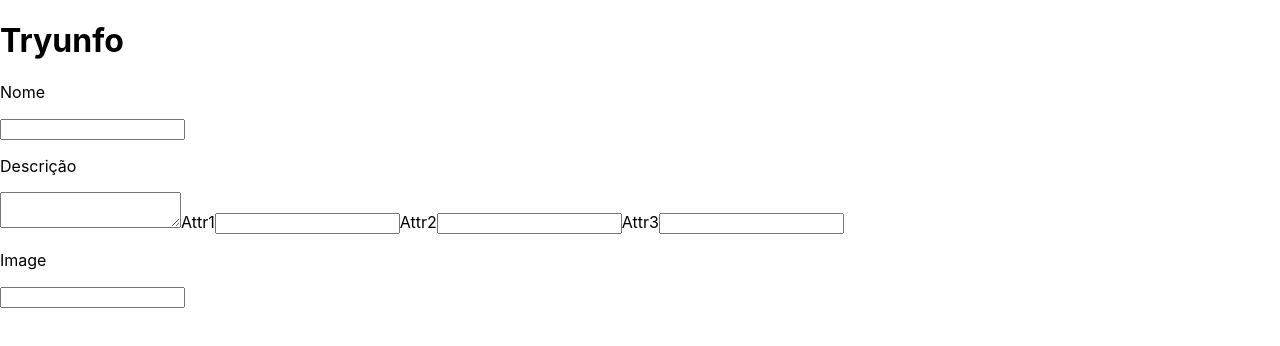
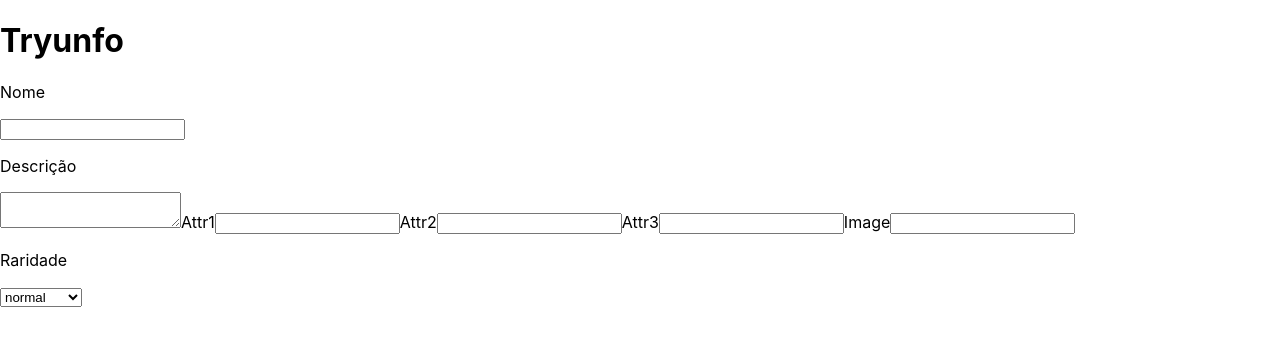
Before and after one commit to roberiodutra/tryunfo, a React (Create React App) app: page / in a window 1280 px wide. Shown: the top 346 px of the page. Built offline with nearby package versions, Linux system fonts and the light colour scheme.

Commit message:
feat: Cria o componente SelectInput

```diff
--- a/src/components/Form.js
+++ b/src/components/Form.js
@@ -3,6 +3,7 @@ import Input from './Input';
 import TextArea from './TextArea';
 import CardAttributes from './CardAttributes';
 import ImageInput from './ImageInput';
+import SelectInput from './SelectInput';
 
 class Form extends Component {
   render() {
@@ -12,6 +13,7 @@ class Form extends Component {
         <TextArea />
         <CardAttributes />
         <ImageInput />
+        <SelectInput />
       </form>
     );
   }
--- a/src/components/ImageInput.js
+++ b/src/components/ImageInput.js
@@ -6,7 +6,7 @@ class ImageInput extends Component {
     const { cardImage, onInputChange } = this.props;
     return (
       <label htmlFor="cardImage">
-        <p>Image</p>
+        Image
         <input
           value={ cardImage }
           onChange={ onInputChange }
--- /dev/null
+++ b/src/components/SelectInput.js
@@ -0,0 +1,30 @@
+import React, { Component } from 'react';
+import PropTypes from 'prop-types';
+
+class SelectInput extends Component {
+  render() {
+    const rarity = ['normal', 'raro', 'muito raro'];
+    const { cardRarity, onInputChange } = this.props;
+    return (
+      <label htmlFor="cardRarity">
+        <p>Raridade</p>
+        <select
+          value={ cardRarity }
+          onChange={ onInputChange }
+          id={ cardRarity }
+          data-testid="rare-input"
+        >
+          {rarity.map((el, index) => (
+            <option key={ index }>{el}</option>))}
+        </select>
+      </label>
+    );
+  }
+}
+
+SelectInput.propTypes = {
+  cardRarity: PropTypes.string,
+  onInputChange: PropTypes.func,
+}.isRequired;
+
+export default SelectInput;
```
